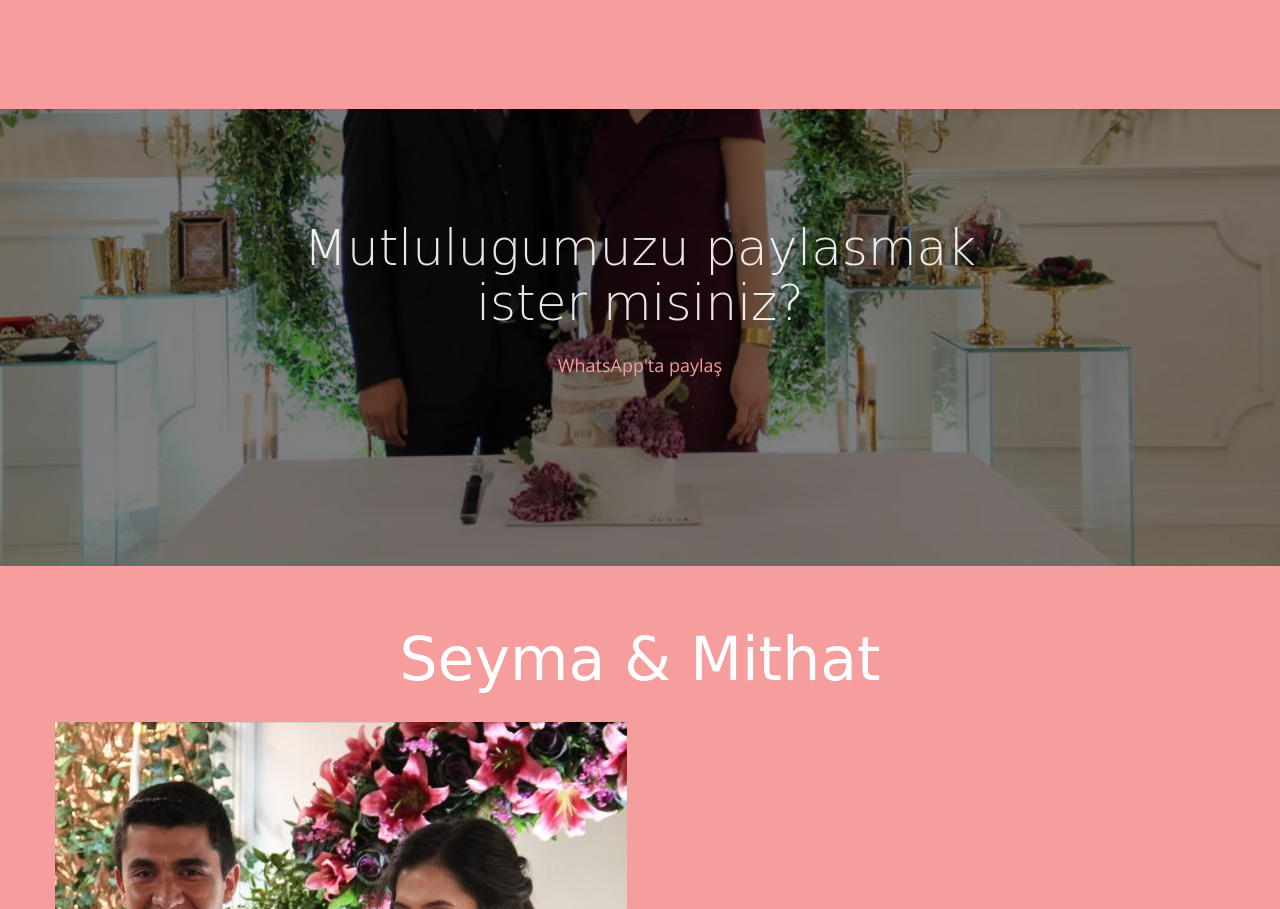
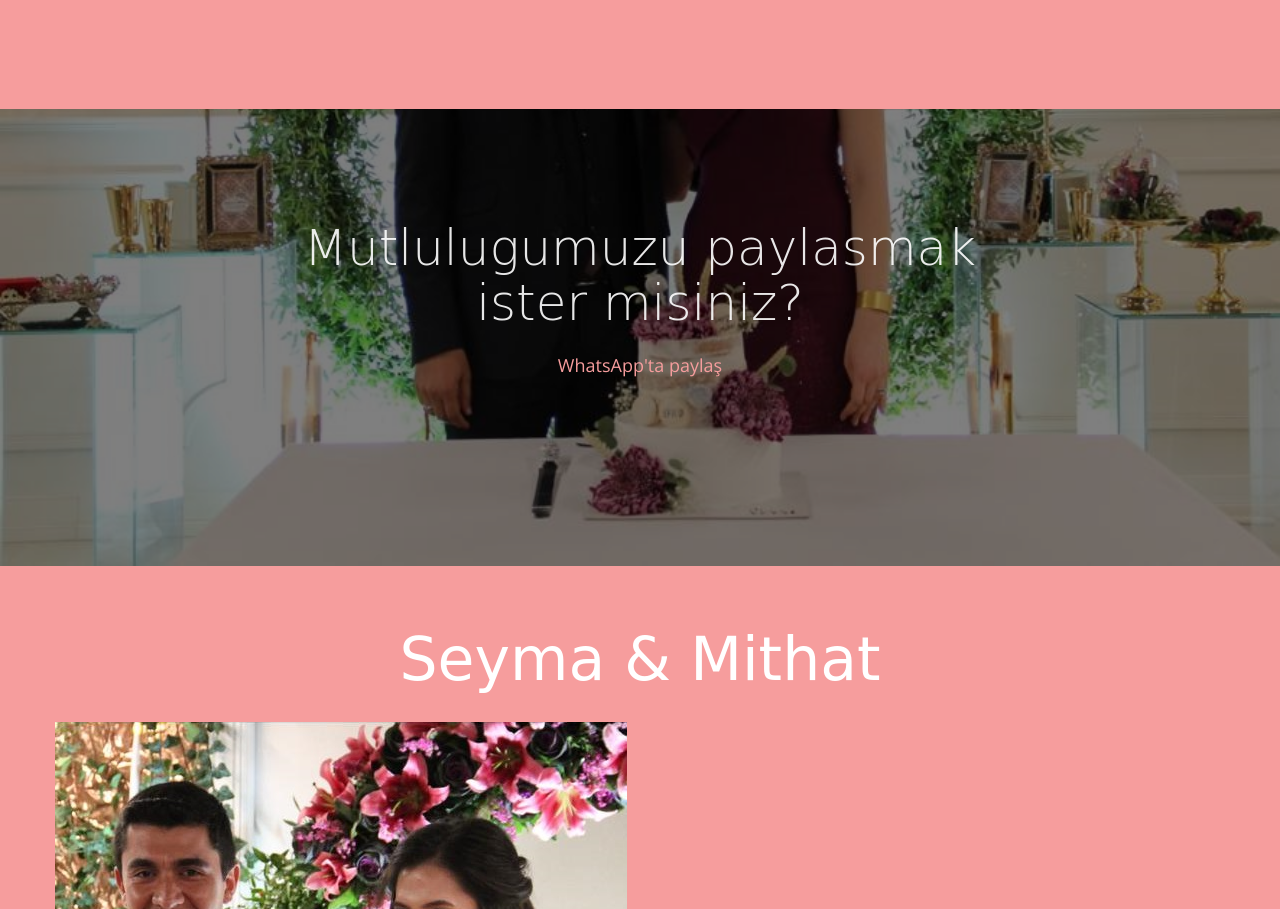
Before and after one commit to erdoganmithat/mansionworks, a website: page seyma-mithat/index.html in a window 1280 px wide. Shown: the part 2029-2938 px from the top of the page. Drawn offline with nearby package versions, Linux system fonts and the light colour scheme; some packages are replaced by stand-ins of ours; no server answers; a script that the page names is missing; files whose address does not match are found by name; a web font is replaced by a local one.

Commit message:
Update index.html

```diff
--- a/seyma-mithat/index.html
+++ b/seyma-mithat/index.html
@@ -158,7 +158,7 @@
 			</div>
 		</div>
 
-		<div id="fh5co-started" style="background-image:url(images/2f8f3064-aba1-4229-bec4-ff07629ed5fb.jpg);">
+		<div id="fh5co-started" style="background-image:url(images/tt1.jpg);">
 		<div class="overlay"></div>
 			<div class="container">
 				<div class="row animate-box">
```
